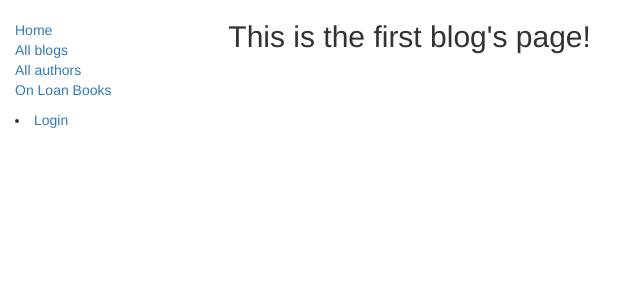
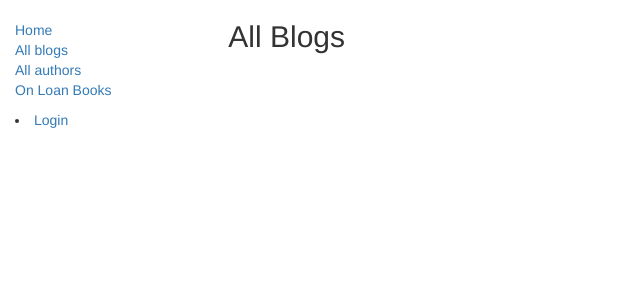
Before and after one commit to Kirom/_mozilla_diyblog, a Django app: page /blog/all/ in a window 1280 px wide. Shown: the top 300 px of the page, without its empty margins (0-640 px from the left). Run offline with Django 3.2, Linux system fonts and the light colour scheme; data that the repository does not hold is empty; some libraries are stand-ins or nearby versions.

Commit message:
Added BlogListView and html for it

```diff
--- /dev/null
+++ b/blog/templates/blog/blog_list.html
@@ -0,0 +1,10 @@
+{% extends 'Base.html' %}
+{% block title %} <title>All blogs</title> {% endblock %}
+{% block content %}
+<h2>All Blogs</h2>
+{% for obj in object_list %}
+<li style="margin-left:20px">
+    {{obj}} ({{obj.post_datetime|date}})
+</li>
+{% endfor %}
+{% endblock %}
--- a/blog/urls.py
+++ b/blog/urls.py
@@ -4,5 +4,5 @@ from . import views
 
 urlpatterns = [
     url(r'^$', views.home, name='home'),
-    url(r'^all/$', views.home, name='all'),
+    url(r'^all/$', views.BlogListView.as_view(), name='all'),
 ]
--- a/blog/views.py
+++ b/blog/views.py
@@ -1,5 +1,16 @@
 from django.shortcuts import render
+from django.views.generic import ListView
+
+from blog.models import Blog
 
 
 def home(request):
     return render(request, 'Homepage.html', )
+
+
+class BlogListView(ListView):
+    model = Blog
+    paginate_by = 5
+
+    def get_ordering(self):
+        return '-post_datetime'
--- a/templates/Base.html
+++ b/templates/Base.html
@@ -29,7 +29,6 @@
             </ul>
             {% if user.is_authenticated %}
             <li>User: {{ user.get_username }}</li>
-            <li><a href="#">My Borrowed</a></li>
             <li><a href="{% url 'logout' %}?next={{request.path}}">Logout</a></li>
             {% else %}
             <li><a href="{% url 'login' %}?next={{request.path}}">Login</a></li>
```
